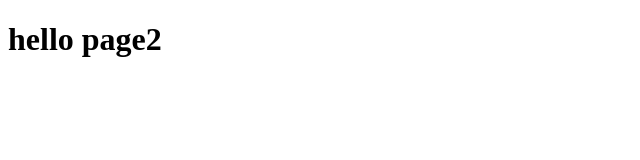
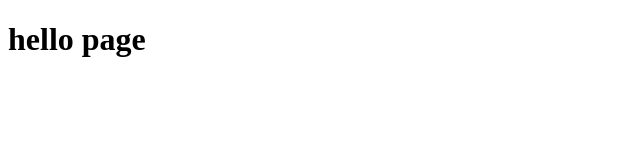
Before and after one commit to meghanabellamkonda-star/project1, a plain HTML site: page p2.html in a window 1280 px wide. Shown: the full height of the page, 0-640 px from the left. Drawn offline with Linux system fonts and the light colour scheme.

Commit message:
modified p2

```diff
--- a/p2.html
+++ b/p2.html
@@ -8,7 +8,7 @@
 </head>
 
 <body>
-    <h1>hello page2</h1>
+    <h1>hello page</h1>
 </body>
 
 </html>
```
